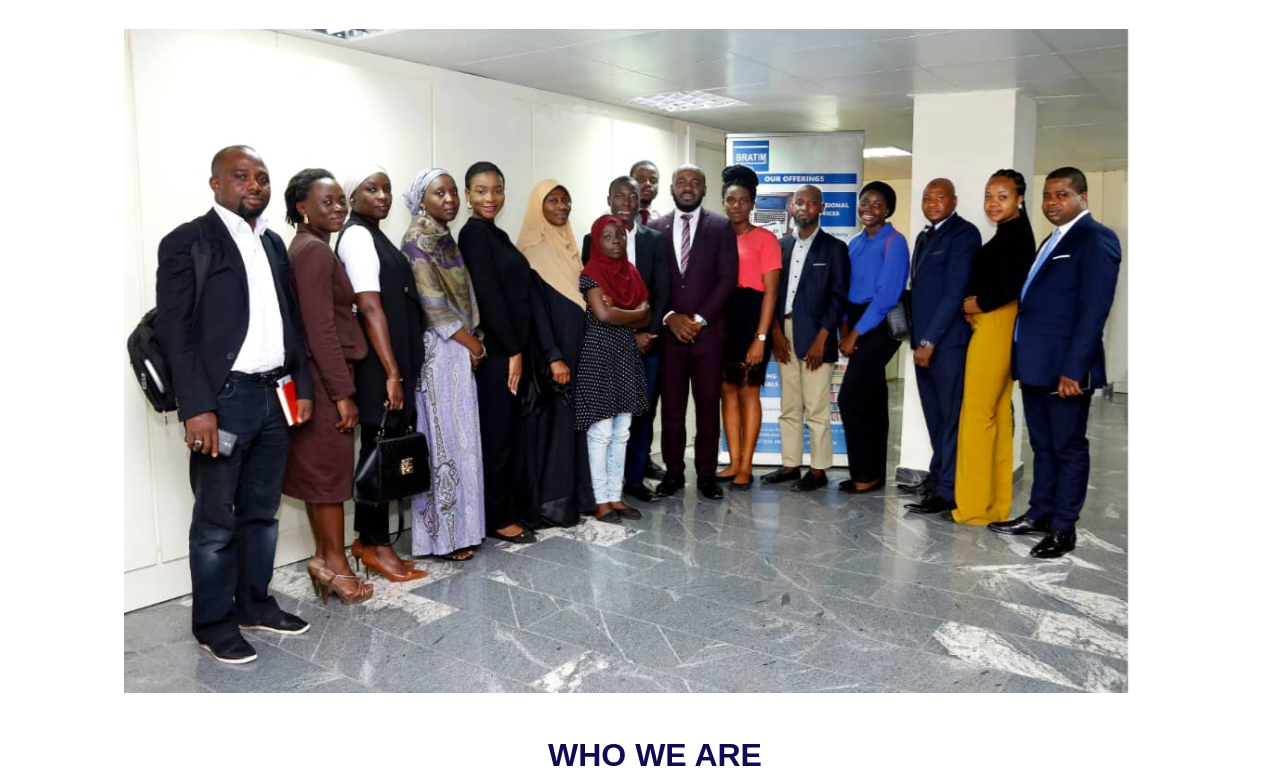
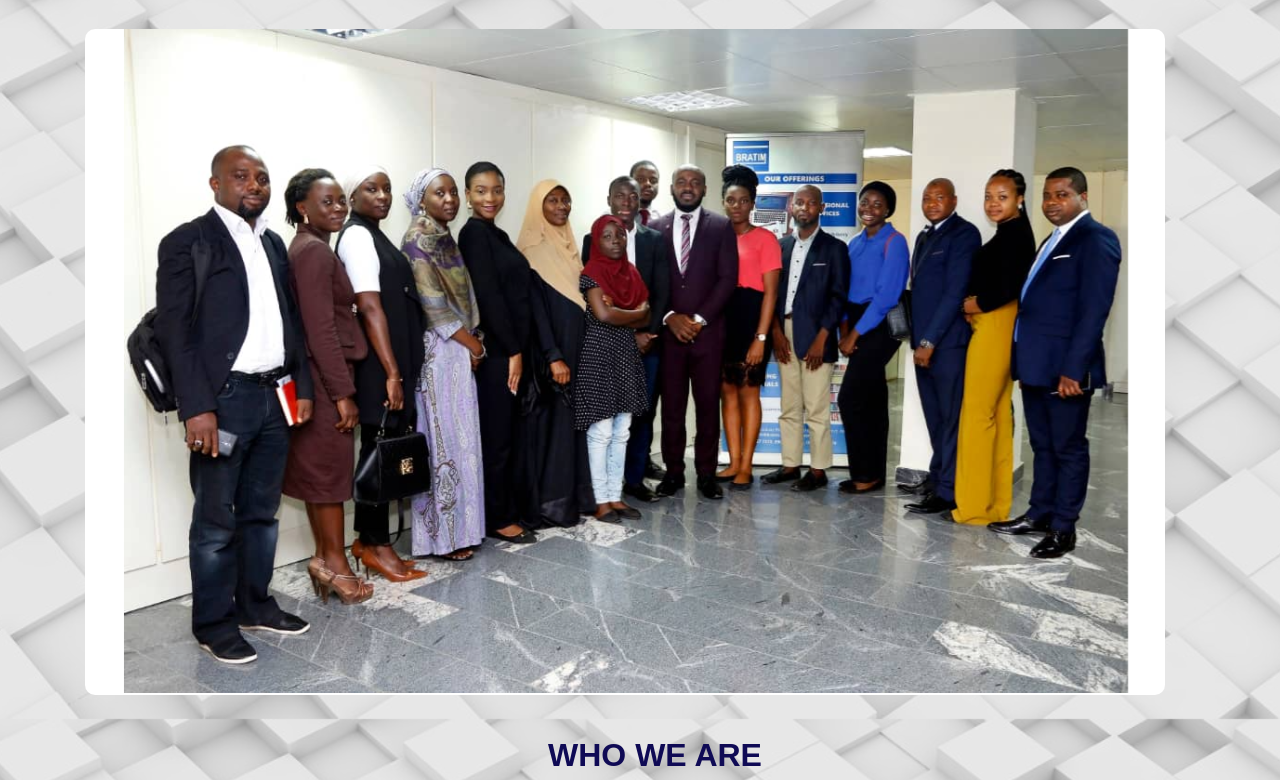
Before and after one commit to Sani-Muhammad-Gajere/Bratim, a plain HTML site: page index.html in a window 1280 px wide. Shown: the part 81-861 px from the top of the page. Drawn offline with nearby package versions, Linux system fonts and the light colour scheme.

Commit message:
Update style.css
background image fixed

```diff
--- a/style.css
+++ b/style.css
@@ -167,7 +167,7 @@ footer.boxes{
 
 
 body{
-    background-image: url(sani.jpg);
+    background-image: url(./images/sani.jpg);
     background-color: #cccccc;
     background-repeat: no-repeat;
     background-size: cover;
```
